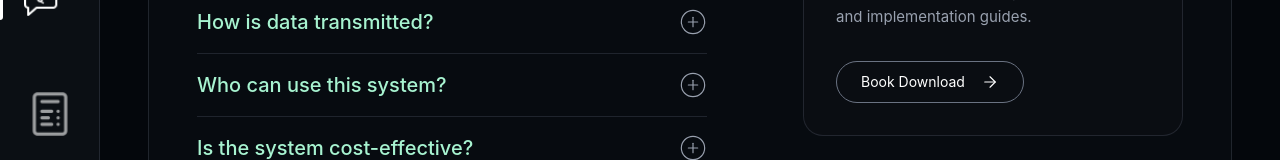
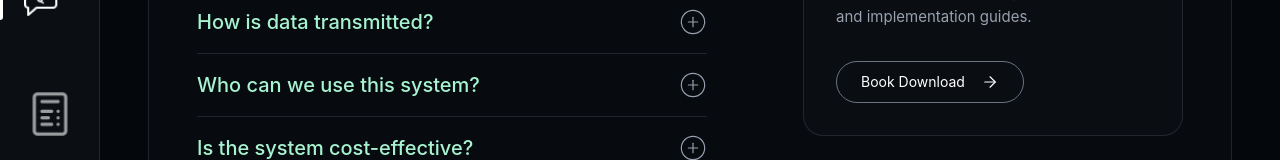
Before and after one commit to sosMoH/GradProject, a React (Vite) app: page /FAQs in a window 1280 px wide. Shown: the part 485-645 px from the top of the page. Built offline with nearby package versions, Linux system fonts and the light colour scheme; a web font is replaced by a local one.

Commit message:
Changed Title

```diff
--- a/index.html
+++ b/index.html
@@ -4,7 +4,7 @@
     <meta charset="UTF-8" />
     <link rel="icon" type="image/svg+xml" href="/src/assets/Logo.PNG" />
     <meta name="viewport" content="width=device-width, initial-scale=1.0" />
-    <title>SOS Grad Project</title>
+    <title>Air-M</title>
 
     <link rel="preconnect" href="https://fonts.googleapis.com" />
     <link rel="preconnect" href="https://fonts.gstatic.com" crossorigin />
--- a/src/pages/FaqsPage.tsx
+++ b/src/pages/FaqsPage.tsx
@@ -65,7 +65,7 @@ const FaqsPage: React.FC = () => {
       answer: "Sensor data is sent securely through Wi-Fi using the MQTT protocol to AWS IoT Core for cloud processing, storage, and alert management.",
     },
     {
-      question: "Who can use this system?",
+      question: "Who can we use this system?",
       answer: "The system is suitable for homes, laboratories, universities, offices, industrial zones, and other indoor environments where air quality and safety monitoring are important.",
     },
     {
```
